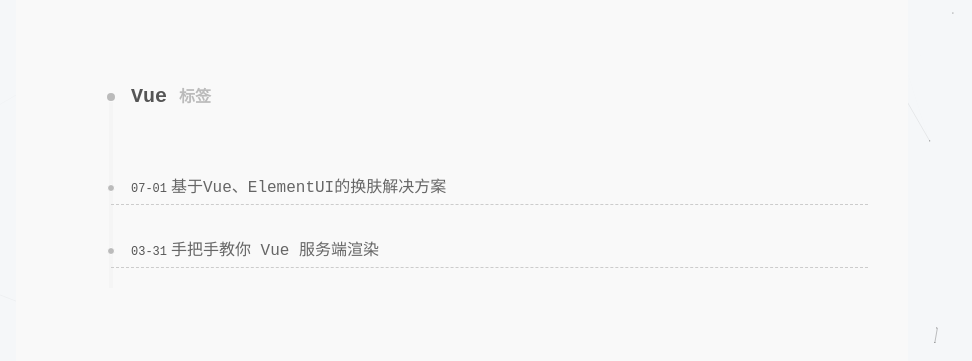
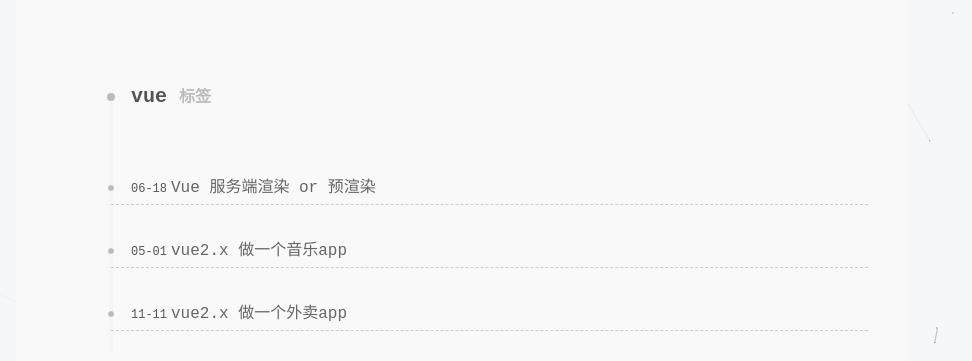
Before and after one commit to addonepiece/addonepiece.github.io, a plain HTML site: page tags/Vue/index.html in a window 1280 px wide. Shown: the part 21-382 px from the top of the page, 308-1280 px from the left. Drawn offline with Linux system fonts and the light colour scheme; some packages are replaced by stand-ins of ours; files that its build step writes are made by us from their sources; a script that the page names is missing; files whose address does not match are found by name; a web font is replaced by a local one.

Commit message:
Daily updated：2019-11-20 15:26:36 by dalaoyan personal PC

```diff
--- a/css/main.css
+++ b/css/main.css
@@ -1672,7 +1672,7 @@
   width: 4px;
   height: 4px;
   border-radius: 50%;
-  background: #2eff9c;
+  background: #146ed7;
 }
 .links-of-blogroll {
   font-size: 13px;
--- a/tags/Vue/index.html
+++ b/tags/Vue/index.html
@@ -89,7 +89,7 @@
 <meta name="description" content="你的行囊，是充实，还是丢弃？看你的！">
 <meta property="og:type" content="website">
 <meta property="og:title" content="行囊">
-<meta property="og:url" content="https://addonepiece.github.io/luggage.github.io/tags/Vue/index.html">
+<meta property="og:url" content="https://addonepiece.github.io/luggage.github.io/tags/vue/index.html">
 <meta property="og:site_name" content="行囊">
 <meta property="og:description" content="你的行囊，是充实，还是丢弃？看你的！">
 <meta name="twitter:card" content="summary">
@@ -115,12 +115,12 @@
 
 
 
-  <link rel="canonical" href="https://addonepiece.github.io/luggage.github.io/tags/Vue/"/>
+  <link rel="canonical" href="https://addonepiece.github.io/luggage.github.io/tags/vue/"/>
 
 
 <!-- 网页加载条 -->
 <script src="/js/src/pace.min.js"></script>
-  <title> 标签: Vue | 行囊 </title>
+  <title> 标签: vue | 行囊 </title>
 </head>
 
 <body itemscope itemtype="http://schema.org/WebPage" lang="zh-Hans">
@@ -492,7 +492,7 @@
   <div id="posts" class="posts-collapse">
     <div class="collection-title">
       <h2 >
-        Vue
+        vue
         <small>标签</small>
       </h2>
     </div>
@@ -505,9 +505,9 @@
 
       <h1 class="post-title">
 
-            <a class="post-title-link" href="/luggage.github.io/2019/07/01/vue-element-change-theme/" itemprop="url">
+            <a class="post-title-link" href="/luggage.github.io/2018/06/18/vue-prerender/" itemprop="url">
 
-                <span itemprop="name">基于Vue、ElementUI的换肤解决方案</span>
+                <span itemprop="name">Vue 服务端渲染 or 预渲染</span>
 
             </a>
 
@@ -515,9 +515,9 @@
 
       <div class="post-meta">
         <time class="post-time" itemprop="dateCreated"
-              datetime="2019-07-01T03:25:24+08:00"
-              content="2019-07-01" >
-          07-01
+              datetime="2018-06-18T16:25:24+08:00"
+              content="2018-06-18" >
+          06-18
         </time>
       </div>
 
@@ -533,9 +533,9 @@
 
       <h1 class="post-title">
 
-            <a class="post-title-link" href="/luggage.github.io/2019/03/31/vue-ssr/" itemprop="url">
+            <a class="post-title-link" href="/luggage.github.io/2018/05/01/vue-music/" itemprop="url">
 
-                <span itemprop="name">手把手教你 Vue 服务端渲染</span>
+                <span itemprop="name">vue2.x 做一个音乐app</span>
 
             </a>
 
@@ -543,9 +543,37 @@
 
       <div class="post-meta">
         <time class="post-time" itemprop="dateCreated"
-              datetime="2019-03-31T07:25:24+08:00"
-              content="2019-03-31" >
-          03-31
+              datetime="2018-05-01T03:25:24+08:00"
+              content="2018-05-01" >
+          05-01
+        </time>
+      </div>
+
+    </header>
+  </article>
+
+
+
+
+
+  <article class="post post-type-normal" itemscope itemtype="http://schema.org/Article">
+    <header class="post-header">
+
+      <h1 class="post-title">
+
+            <a class="post-title-link" href="/luggage.github.io/2017/11/11/vue-sell/" itemprop="url">
+
+                <span itemprop="name">vue2.x 做一个外卖app</span>
+
+            </a>
+
+      </h1>
+
+      <div class="post-meta">
+        <time class="post-time" itemprop="dateCreated"
+              datetime="2017-11-11T03:25:24+08:00"
+              content="2017-11-11" >
+          11-11
         </time>
       </div>
 
@@ -1052,24 +1080,3 @@
 
 </body>
 </html>
-.1"></script>
-  <script type="text/javascript">
-  jQuery('body').jstars({
-  	image_path: '/images',
-  	image: 'candy-cane-stars.png',
-  	style: 'white',
-  	width: 34,
-  	height: 34,
-  	delay: 700,
-  	frequency: 5
-  });
-  </script>
-
-
-  <!-- 页面 title 进入/离开 效果 -->
-
-  <script type="text/javascript">var OriginTitile=document.title,st;document.addEventListener("visibilitychange",function(){document.hidden?(document.title="≡[。。]≡ 回不去了吗？!",clearTimeout(st)):(document.title="(ฅ>ω<*ฅ) Thank Vue~ "+OriginTitile,st=setTimeout(function(){document.title=OriginTitile},4e3))})</script>
-
-
-</body>
-</html>
```
Also changed, not shown: baidusitemap.xml (+62 -62 lines), sitemap.xml (+15 -15 lines), images/view-my-blog.png.
